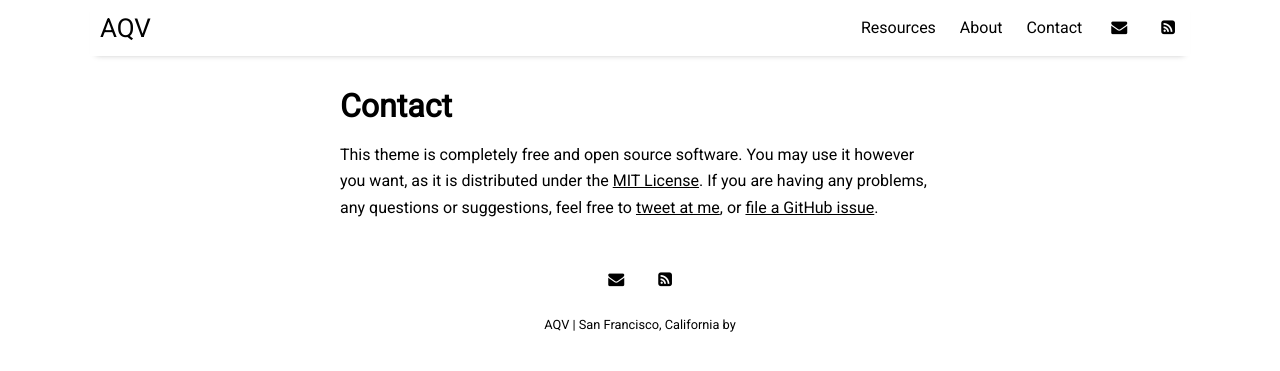
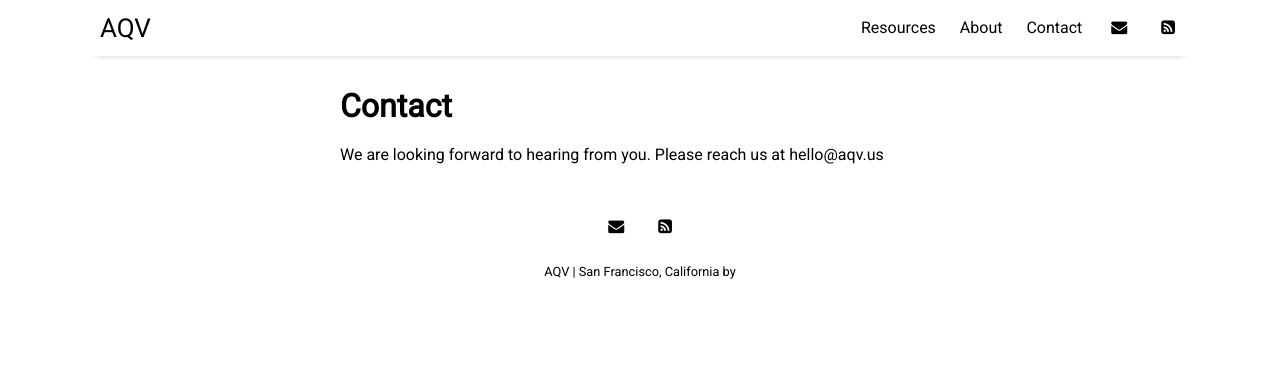
Before and after one commit to aqv-us/aqv-us, a Jekyll site: the page built from pages/contact.md, in a window 1280 px wide. Shown: the top 371 px of the page. Built offline with Jekyll 4.4.1, drawn with Linux system fonts in a browser that asks for light colours; nearby versions of some CDN libraries.

Commit message:
Update contact.md

```diff
--- a/pages/contact.md
+++ b/pages/contact.md
@@ -4,4 +4,4 @@ title: Contact
 permalink: /contact
 ---
 
-This theme is completely free and open source software. You may use it however you want, as it is distributed under the [MIT License](http://choosealicense.com/licenses/mit/). If you are having any problems, any questions or suggestions, feel free to [tweet at me](https://twitter.com/intent/tweet?text=My%question%about%Millennial%is:%&amp;via=paululele), or [file a GitHub issue](https://github.com/lenpaul/Millennial/issues/new).
+We are looking forward to hearing from you. Please reach us at hello@aqv.us
```
